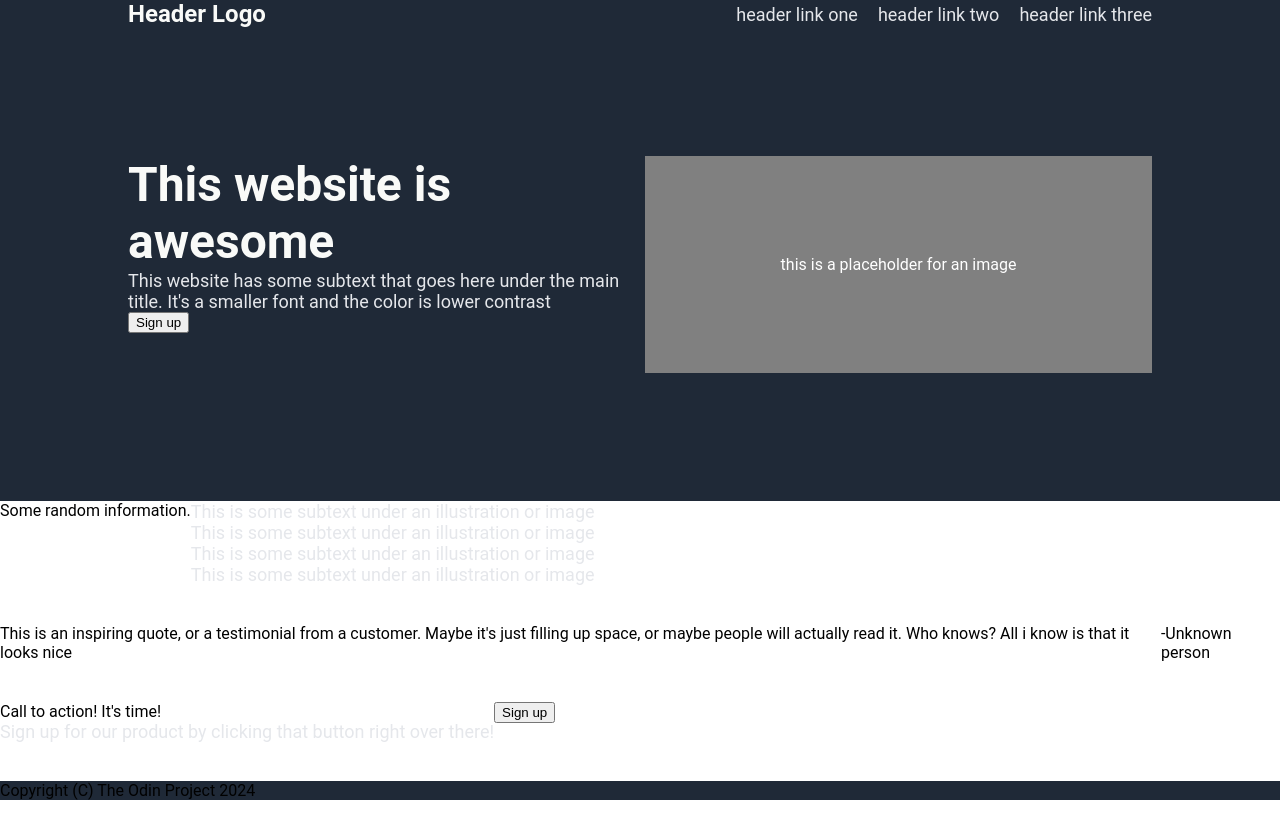
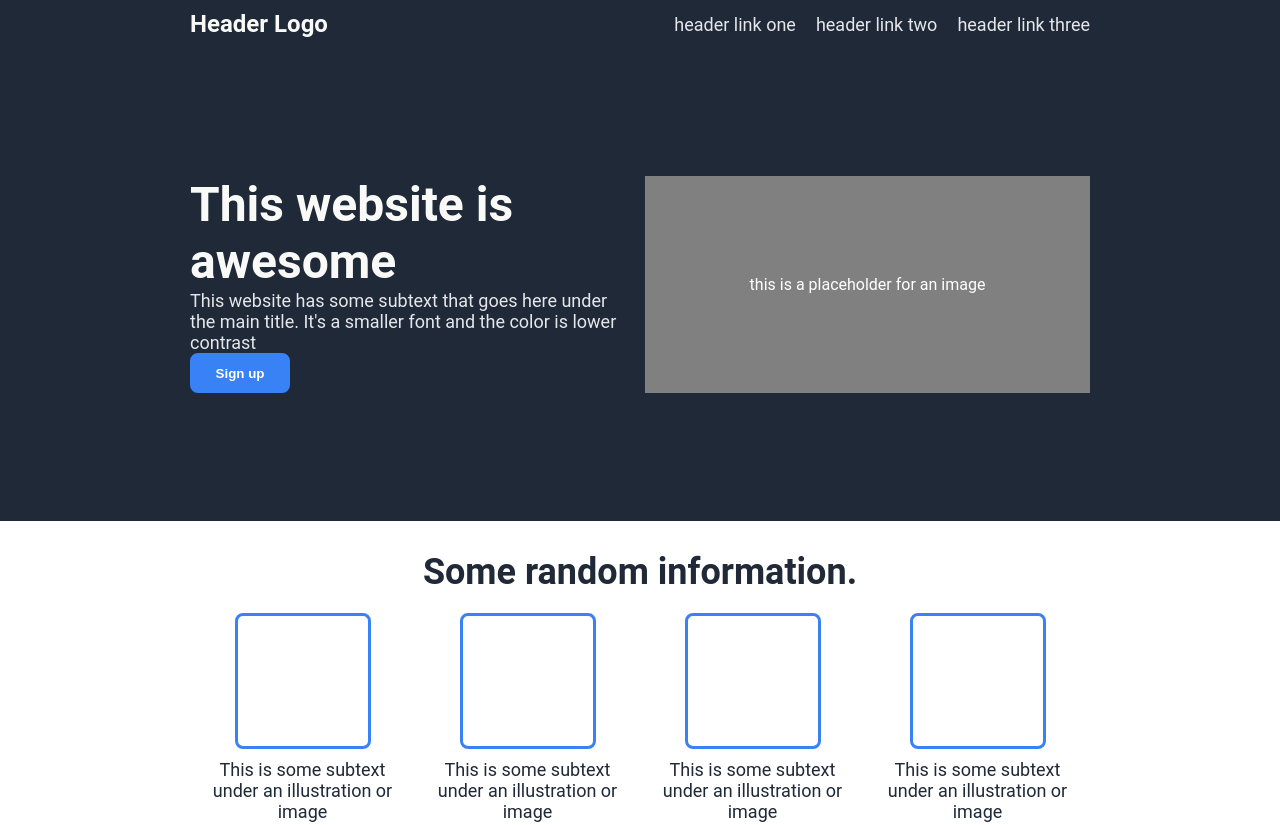
Before and after one commit to amothm80/odinprlandingpage, a plain HTML site: page index.html in a window 1280 px wide. Shown: the top 825 px of the page. Before the commit the page ends 800 px from the top, so only its background shows below. Drawn offline with Linux system fonts and the light colour scheme.

Commit message:
struggling with width css

```diff
--- a/index.html
+++ b/index.html
@@ -3,7 +3,7 @@
   <head>
     <meta charset="UTF-8" />
     <meta name="viewport" content="width=device-width, initial-scale=1.0" />
-    <link rel="stylesheet" href="style.css">
+    <link rel="stylesheet" href="style.css" />
     <title>Odin Project Landing Page</title>
   </head>
   <body>
@@ -17,7 +17,7 @@
     </div>
     <div class="headsection">
         <div class="info">
-        <div class="title">This website is awesome</div>
+          <div class="title"><strong>This website is awesome</strong></div>
           <div class="text">
             This website has some subtext that goes here under the main title.
             It's a smaller font and the color is lower contrast
@@ -29,7 +29,7 @@
         <div class="image">this is a placeholder for an image</div>
     </div>
     <div class="infosection">
-      <div class="title">Some random information.</div>
+        <div class="title"><strong>Some random information.</strong></div>
         <div class="info">
           <div class="imagetext">
             <div class="image"></div>
--- a/style.css
+++ b/style.css
@@ -2,7 +2,7 @@ body{
     height: 100vh;
     display:flex;
     flex-direction: column;
-    justify-content: space-between;
+    align-items: center;
     font-family: Roboto, sans-serif;
     padding: 0;
     margin: 0;
@@ -12,21 +12,34 @@ a{
     text-decoration: none;
     font-size: 18px;
     color: #e5e7eb;
+}
 
+button{
+    background-color: #3882f6;
+    color: white;
+    font-weight: 900;
+    width: 100px;
+    height: 40px;
+    border-radius: 8px;
+    box-shadow: none;
+    border-style: solid;
 }
+
 
 
 /*header*/
 .header, .headsection, .footer{
     background-color: #1f2937;
     display: flex;
+    width: 900px;
+    border-image: conic-gradient(#1f2937 0 0) fill 0//0 100vw;
 }
 
 .header{
     justify-content: space-between;
     align-items: center;
     gap: 10px;
-    padding: 0 10% 0 10% ;
+    padding: 10px 10%;
 }
 
 .header .logo{
@@ -48,7 +61,7 @@ a{
     display: flex;
     flex: 1 1 auto;
     align-items: stretch;
-    padding: 10% 10% 10% 10% ;
+    padding: 10% 10% ;
     justify-content: space-between;
     gap: 10px;
 
@@ -57,6 +70,7 @@ a{
 .headsection .info{
     display: flex;
     flex-direction: column;
+    justify-content: space-between;
     flex: 1 1 0;
 
 }
@@ -72,13 +86,64 @@ a{
     min-height: 10rem;
 }
 
+.headsection .button button{
+    border-color: #3882f6;
+}
 
+/*info section*/
 .infosection{
     display: flex;
     flex: 1 1 auto;
+    flex-direction: column;
+    align-items: center;
+    justify-content: stretch;
+    padding: 30px 10% 50px ;
+    width: 900px;
+    gap: 20px;
 }
 
+.infosection .title{
+    display: flex;
+    font-size: 36px;
+    font-weight: 900;
+    color: #1f2937;
+    flex: 1 1 auto;
+}
+
+.infosection .info{
+    flex: 1 1 auto;
+    display: flex;
+
+}
+
+.infosection .info .imagetext{
+    flex: 1 1 auto;
+    display: flex;
+    justify-content: stretch;
+    flex-direction: column;
+    gap:10px;
+    padding: 0px 10px;
+}
+
+.infosection .info .imagetext .image{
+    flex: 1 1 auto;
+    display: flex;
+    border: solid #3882f6;;
+    border-radius: 8px;
+    height: 130px;
+    width: 130px;
+    align-self: center;
+}
+
+.infosection .info .imagetext .text{
+    text-align: center;
+    color: #1f2937;
+}
+
+
+/*quote section*/
 .quotesection{
+    width: 900px;
     display: flex;
     flex: 1 1 auto;
 }
@@ -90,7 +155,6 @@ a{
 
 .headsection .info .title{
     font-size: 48px;
-    font-weight: bolder;
     color: #f9faf8;
 }
 
@@ -100,3 +164,7 @@ a{
     font-size: 18px;
     color: #e5e7eb;
 }
+
+.footsection .button button{
+    border-color:white;
+}
```
Lines whose indentation alone changed are shown as unchanged.
